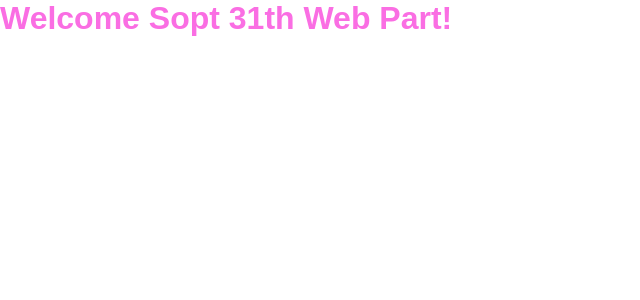
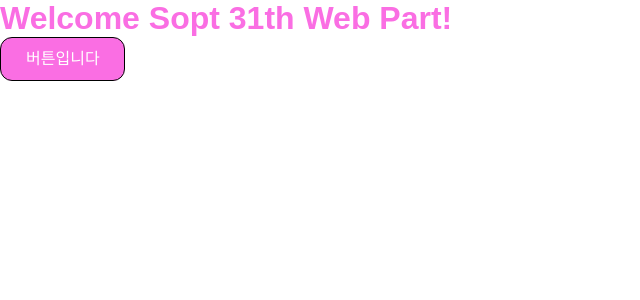
Before and after one commit to juno7803/storybook-example, a Next.js app: page / in a window 1280 px wide. Shown: the top 300 px of the page, without its empty margins (0-640 px from the left). Built offline with nearby package versions, Linux system fonts and the light colour scheme.

Commit message:
feat: theming 설정, button 컴포넌트 스토리 추가

```diff
--- a/components/common/button/Button.tsx
+++ b/components/common/button/Button.tsx
@@ -1,12 +1,38 @@
+import { css } from "@emotion/react";
 import styled from "@emotion/styled";
-import React from "react";
+import Link from "next/link";
+import React, { ButtonHTMLAttributes, FC, PropsWithChildren } from "react";
 
-const Button = () => {
-  return <StyledButton>Button</StyledButton>;
+interface ButtonProps extends ButtonHTMLAttributes<HTMLButtonElement> {
+  variant?: "primary" | "secondary";
+}
+const Button: FC<PropsWithChildren<ButtonProps>> = ({
+  variant = "primary",
+  children,
+  ...props
+}) => {
+  return (
+    <Link href="/">
+      <StyledButton variant={variant} {...props}>
+        {children}
+      </StyledButton>
+      ;
+    </Link>
+  );
 };
 
 export default Button;
 
-const StyledButton = styled.button`
-  color: ${({ theme }) => theme.colors.zigzagPink};
+const StyledButton = styled.button<Required<Pick<ButtonProps, "variant">>>`
+  cursor: pointer;
+  background-color: ${({ theme }) => theme.colors.zigzagPink};
+  border: 1px solid ${({ theme }) => theme.colors.black};
+  padding: 12px 24px;
+  border-radius: 12px;
+
+  ${({ variant, theme }) =>
+    variant === "secondary" &&
+    css`
+      background-color: ${theme.colors.kakaoYellow};
+    `}
 `;
--- /dev/null
+++ b/components/common/index.ts
@@ -0,0 +1 @@
+export * from "./button";
--- a/pages/index.tsx
+++ b/pages/index.tsx
@@ -1,9 +1,11 @@
+import Button from "@/components/common/button/Button";
 import styled from "@emotion/styled";
 
 export default function Home() {
   return (
     <StyledContainer>
       <StyledTitle>Welcome Sopt 31th Web Part!</StyledTitle>
+      <Button>버튼입니다</Button>
     </StyledContainer>
   );
 }
--- a/styles/theme.ts
+++ b/styles/theme.ts
@@ -1,5 +1,11 @@
 import { colors, Colors } from "./colors";
 
+/**
+ * declare 키워드로 @emotion/react의 d.ts를 overwrite 할 수 있어요.
+ * emotion의 theming을 사용하면, light mode, dark mode의 스위칭을 쉽게 구현할 수 있어요!
+ * <ThemeProvider> 라는 provider를 전역에 감싸주어 프로젝트의 theming을 담당하게 해 주세요.
+ * https://emotion.sh/docs/theming
+ * */
 declare module "@emotion/react" {
   export interface Theme {
     colors: Colors;
```
Also changed, not shown: 1 other file (tests, documents, lock files or other folders).
